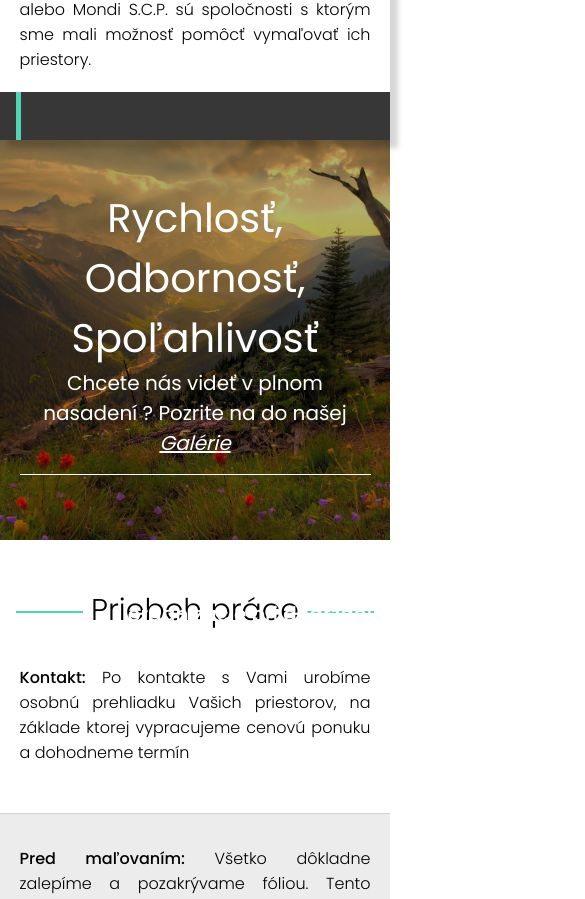
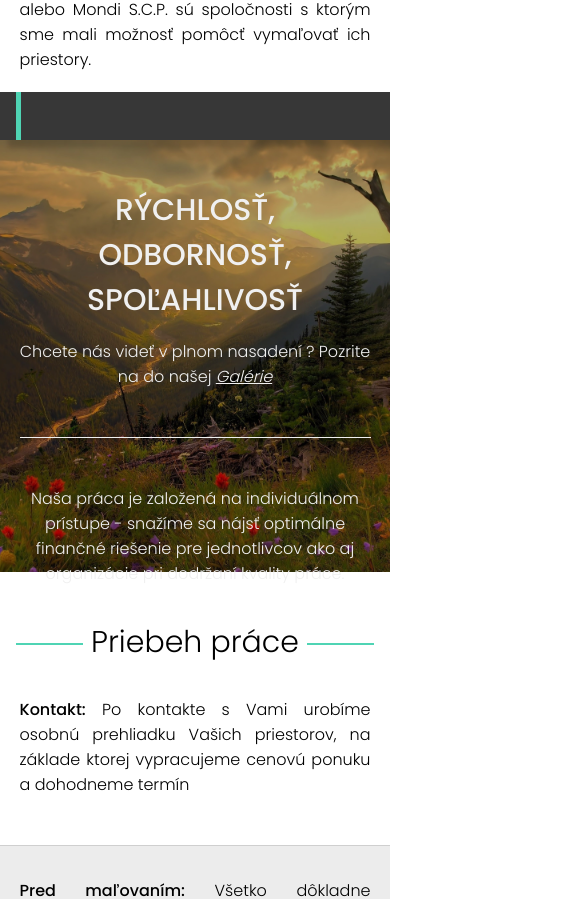
Before and after one commit to MatthewChevy/Synmal, a Vue app: page /about in a window 390 px wide. Shown: the part 1038-1937 px from the top of the page, 585 px wide, since content can reach past the window. Built offline with nearby package versions, Linux system fonts and the light colour scheme.

Commit message:
responsive 0px - 350px

```diff
--- a/src/components/About/TheAboutBackgroundPhotoSection.vue
+++ b/src/components/About/TheAboutBackgroundPhotoSection.vue
@@ -1,14 +1,15 @@
 <template>
     <section>
         <div class="background">
-            <h2>Rychlosť, Odbornosť, Spoľahlivosť</h2>
+            <div class="container">
+                <h2>Rýchlosť, Odbornosť, Spoľahlivosť</h2>
                 <p>Chcete nás videť v plnom nasadení ? Pozrite na do našej <a @click="$router.push({ path: 'gallery' })">Galérie</a></p>
 
                 <aside>Naša práca je založená na individuálnom prístupe - snažíme sa nájsť optimálne
                     finančné riešenie pre jednotlivcov ako aj organizácie pri dodržaní kvality práce.
                 </aside>
             </div>
-
+        </div>
     </section>
 
 </template>
@@ -21,14 +22,15 @@
 
 <style lang="scss" scoped>
 
+@media screen and ( min-width: 0px){
+
 
     section{
         position: relative;
         background-image: url("../../assets/img/wallpaper.jpg");
         background-position: center center;
-        background-attachment: fixed;
         background-size: cover;
-        height: 25rem;
+        height: 27rem;
         top: -3rem;
 
         .background{
@@ -37,56 +39,96 @@
             background-size: cover;
             background-position: center center;
             z-index: 2;
-            height: 25rem;
+            height: 27rem;
 
         }
     }
 
+    .container{
+        width: $sm-width-container;
+        margin: 0 auto;
+
         h2{
-        width: 90%;
             margin: 0 auto;
             position: relative;
             padding-top: 3rem;
+            padding-bottom: 1rem;
             z-index: 3;
             font:{
-            size: 40px;
-            weight: 400
+                size: 30px;
+                weight: 500
             }
-
-        color: white;
+            text-transform: uppercase;
+            color: $primary-soft;
             text-align: center;
         }
 
         p{
-        width: 90%;
             margin: 0 auto;
-        padding-bottom: 1rem;
+            padding-bottom: 3rem;
+            font:{
+                size: inherit;
+                weight: 300
+            }
+            text-align: center;
+            color: $primary-soft;
+            border-bottom: 1px solid $primary-soft;
+                a{
+                    text-decoration: underline;
+                    font-style: italic;
+                    cursor: pointer;
+                }
+        }
+
+        aside{
+            margin: 1rem auto;
+            padding-top: 2rem;
+            font:{
+                size: inherit;
+                weight: 300
+            }
+            text-align: center;
+            color: $primary-soft;
+        }
+    }
+}
+
+@media screen and ( min-width: 960px){
+
+
+    section{
+        background-attachment: fixed;
+        height: 25rem;
+
+        .background{
+            height: 25rem;
+        }
+    }
+
+    .container{
+        width: $lg-width-container;
+        h2{
+            font:{
+                size: 40px;
+                weight: 500
+            }
+        }
+
+        p{
             font:{
                 size: 20px;
                 weight: 400
             }
-        text-align: center;
-        color: white;
-        border-bottom: 1px solid white;
-
-        a{
-            text-decoration: underline;
-            font-style: italic;
-            cursor: pointer;
-
-        }
         }
 
         aside{
-        width: 40rem;
-        margin: 1rem auto;
-        padding-top: 3rem;
             font:{
                 size: 20px;
                 weight: 500
             }
-        text-align: center;
-        color: white;
+        }
+    }
+
 }
 
 </style>
```
Lines whose indentation alone changed are shown as unchanged.
